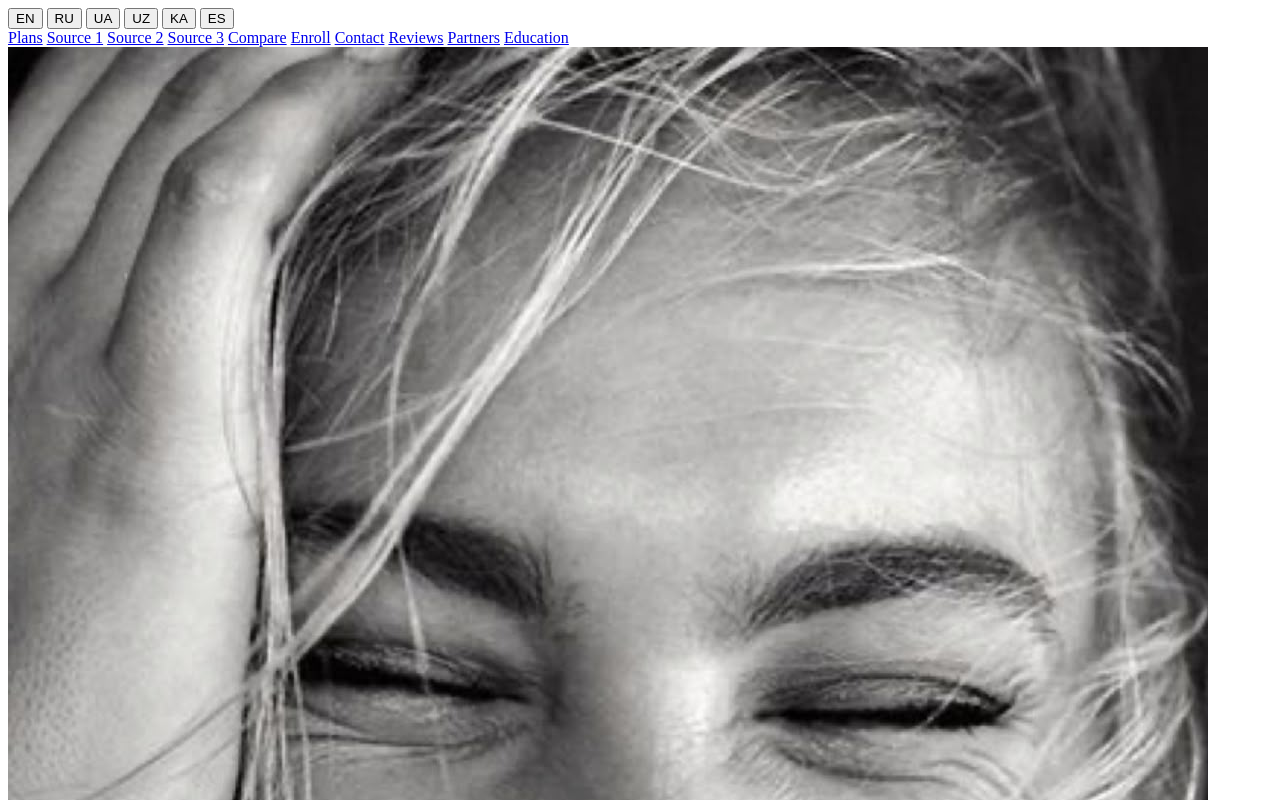
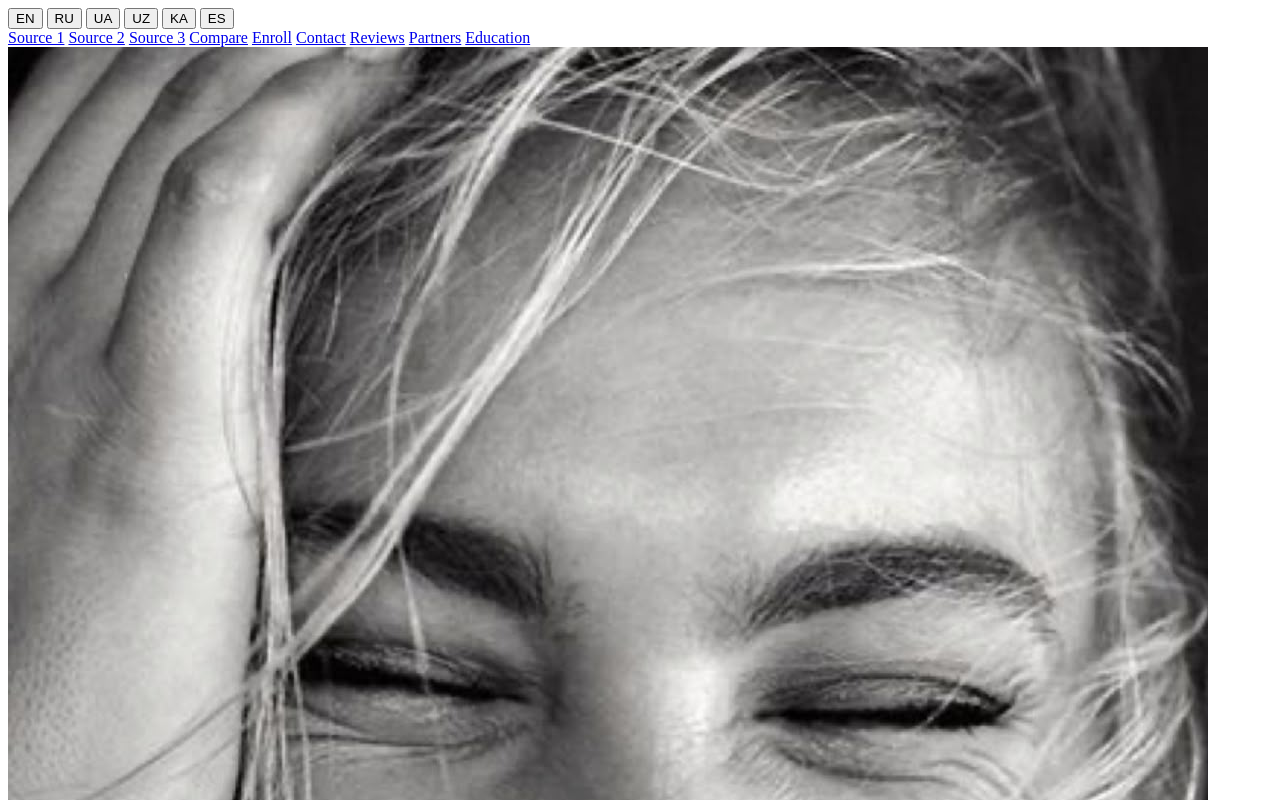
Before and after one commit to sozdatel3/landing_page_export, a website built with Vite: page index.html in a window 1280 px wide. Shown: the top 800 px of the page. Built offline with nearby package versions, Linux system fonts and the light colour scheme; a web font is replaced by a local one; what photoswipe would draw is missing.

Commit message:
simple 4

```diff
--- a/index.html
+++ b/index.html
@@ -80,7 +80,7 @@
       </div>
 
       <nav class="section-nav" aria-label="On-page navigation">
-        <a class="section-nav-link" href="#plans" data-translate="navPlans"></a>
+        <!-- <a class="section-nav-link" href="#plans" data-translate="navPlans"></a> -->
         <a class="section-nav-link" href="#source1EligibilityGate" data-nav-item="source1" data-translate="navSource1"></a>
         <a class="section-nav-link" href="#source2EligibilityGate" data-nav-item="source2" data-translate="navSource2"></a>
         <a class="section-nav-link" href="#source3" data-translate="navSource3"></a>
```
